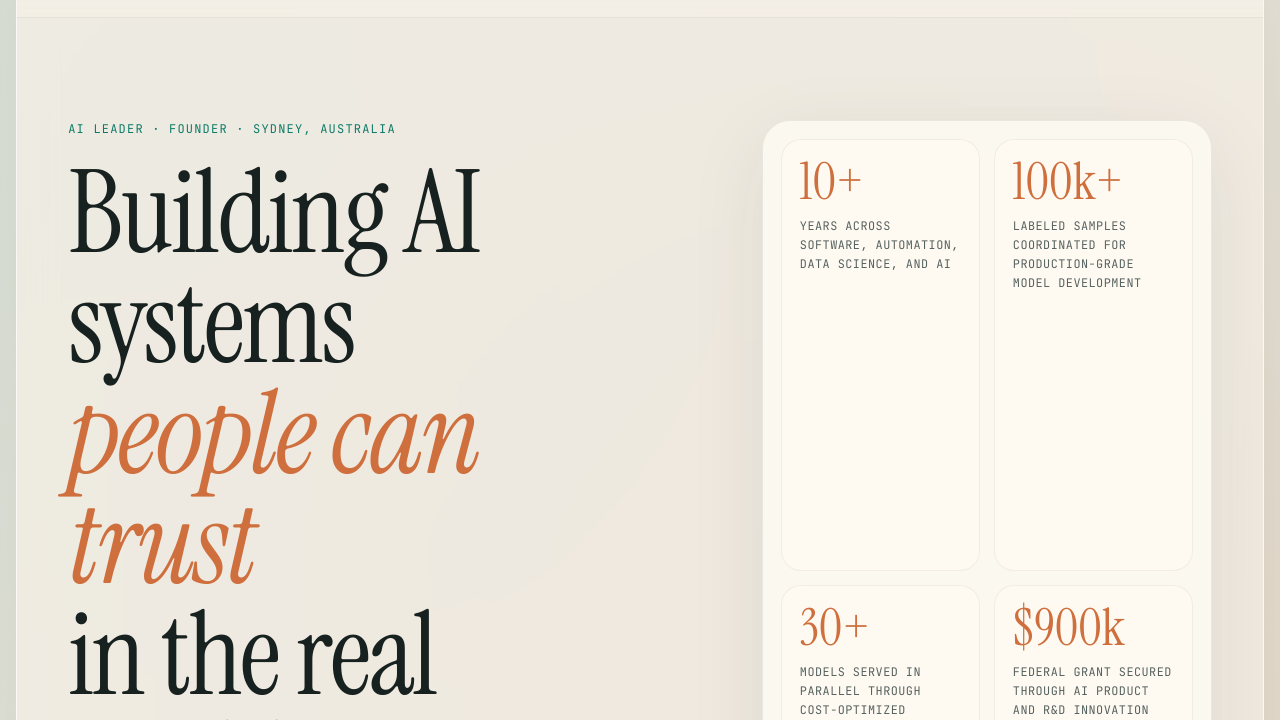
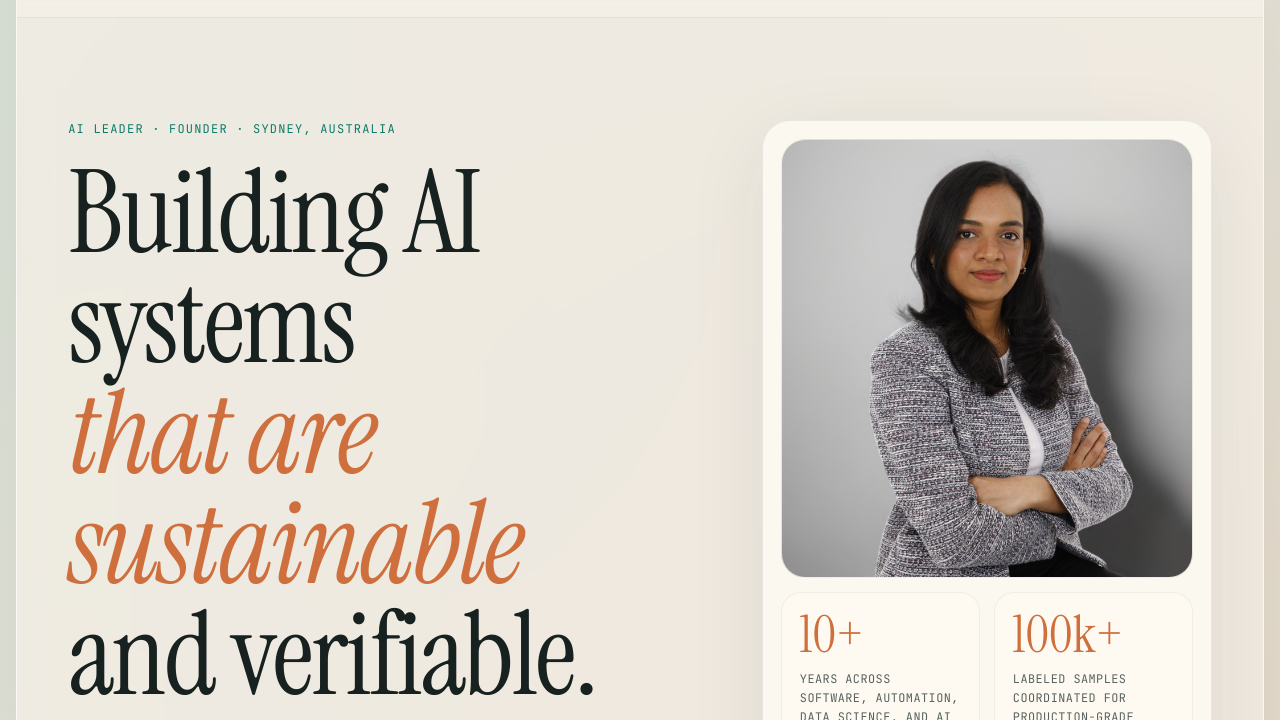
Before and after one commit to flyhigh0321/elakkiya-portfolio, a plain HTML site: page index.html in a window 1280 px wide. Shown: the part 80-800 px from the top of the page. Drawn offline with Linux system fonts and the light colour scheme.

Commit message:
Update hero copy and add profile photo

```diff
--- a/index.html
+++ b/index.html
@@ -65,8 +65,8 @@
           <p class="eyebrow">AI Leader · Founder · Sydney, Australia</p>
           <h1>
             Building AI systems
-            <span>people can trust</span>
-            in the real world.
+            <span>that are sustainable</span>
+            and verifiable.
           </h1>
           <p class="hero-summary">
             I lead applied AI from concept to production across computer vision, LLM workflows,
@@ -80,6 +80,9 @@
         </div>
 
         <aside class="hero-panel reveal reveal-delay-1" aria-label="Career highlights">
+          <div class="portrait-card">
+            <img src="./profile.jpg" alt="Portrait of Elakkiya Ramarajan">
+          </div>
           <div class="metric-card">
             <span class="metric-value">10+</span>
             <span class="metric-label">Years across software, automation, data science, and AI</span>
@@ -89,8 +92,8 @@
             <span class="metric-label">Labeled samples coordinated for production-grade model development</span>
           </div>
           <div class="metric-card">
-            <span class="metric-value">30+</span>
-            <span class="metric-label">Models served in parallel through cost-optimized inference systems</span>
+            <span class="metric-value">100+</span>
+            <span class="metric-label">Models deployed across scalable, cost-optimized inference systems</span>
           </div>
           <div class="metric-card">
             <span class="metric-value">$900k</span>
--- a/styles.css
+++ b/styles.css
@@ -267,6 +267,23 @@ img {
   display: grid;
   grid-template-columns: repeat(2, minmax(0, 1fr));
   gap: 14px;
+}
+
+.portrait-card {
+  grid-column: 1 / -1;
+  overflow: hidden;
+  min-height: 340px;
+  border-radius: 24px;
+  border: 1px solid rgba(23, 33, 31, 0.06);
+  background: linear-gradient(180deg, rgba(255, 250, 241, 0.9), rgba(242, 235, 224, 0.95));
+}
+
+.portrait-card img {
+  display: block;
+  width: 100%;
+  height: 100%;
+  object-fit: cover;
+  object-position: center top;
 }
 
 .metric-card {
@@ -610,6 +627,10 @@ img {
     grid-template-columns: 1fr;
   }
 
+  .portrait-card {
+    min-height: 280px;
+  }
+
   .button {
     width: 100%;
   }
```
Also changed, not shown: profile.jpg (added).
